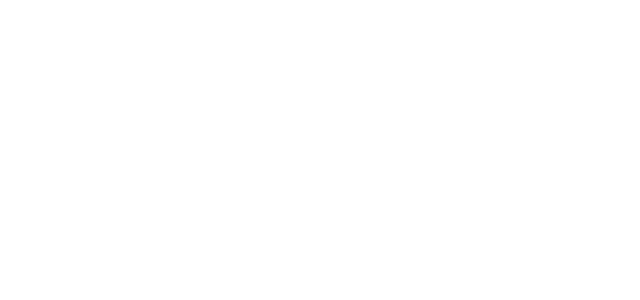
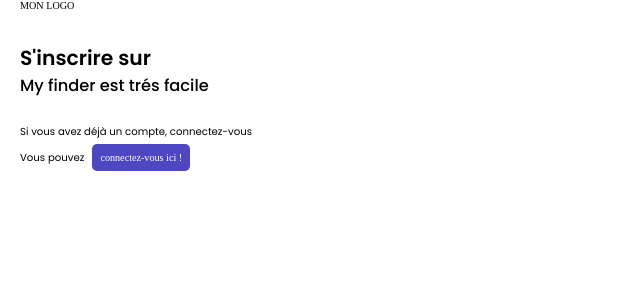
Before and after one commit to imdadAdelabou/my_finder, a Vue app in the folder frontend/my_finder/: page /register in a window 1280 px wide. Before the commit this address had no page. Shown: the top 300 px of the page, without its empty margins (0-640 px from the left). Built offline with nearby package versions, Linux system fonts and the light colour scheme.

Commit message:
Refactoring the code and currently designing signUp page

```diff
--- /dev/null
+++ b/frontend/my_finder/src/components/HeadComponent.vue
@@ -0,0 +1,97 @@
+<template>
+    <div class="head">
+        <div class="cHeader">
+            <p>MON LOGO</p>
+        </div>
+        <div class="main">
+            <h3 v-if="isLogin" >Se connecter sur</h3>
+            <h3 v-else>S'inscrire sur</h3>
+            <p class="subTle">My finder est trés facile</p>
+            <div class="spacer"></div>
+            <p class="rgst">
+                <span v-if="isLogin">Si vous n'avez pas de compte, inscrivez-vous</span>
+                <span v-else>Si vous avez déjà un compte, connectez-vous</span>
+            </p>
+            <div class="sRgst">
+                <p class="rgst spaceRgst">Vous pouvez</p>
+                <router-link :to="route">
+                    <button>
+                        <span v-if="isLogin">Inscrivez-vous ici !</span>
+                        <span v-else>connectez-vous ici !</span>
+                    </button>
+                </router-link>
+            </div>
+        </div>
+    </div>
+</template>
+
+<script>
+
+
+export default {
+   name: "HeadComponent",
+   props: {
+       isLogin: {type: Boolean, required: true},
+       route: {type: String, required: true},
+   }
+}
+
+</script>
+
+<style scoped>
+     .spacer {
+        margin-bottom: 25px;
+    }
+    .spaceRgst {
+        margin: 8px 8px 0 0;
+    }
+
+    p {
+        margin: 0;
+    }
+
+    .main {
+        margin-top: 35px;
+    }
+
+    .main h3 {
+        font-family: "Poppins";
+        font-weight: 600;
+        font-size: 2em;
+        margin: 0;
+
+    }
+
+    .main .subTle {
+        font-family: "Poppins";
+        font-weight: 500;
+        line-height: 31px;
+        font-size: 1.6em;
+    }
+
+    .main .rgst {
+        font-family: "Poppins";
+        font-weight: 400;
+        font-size: 1em;
+        margin-bottom: 6px;
+    }
+
+    .sRgst {
+        display: flex;
+        margin-bottom: 53px;
+    }
+
+    .main .sRgst button {
+        border: none;
+        padding: 8px;
+        border-radius: 5px;
+        background-color: #4D47C3;
+        color: white;
+       cursor: pointer;
+       transition: opacity 0.5s ease-in-out;
+    }
+
+    .main .sRgst button:hover {
+        opacity: 0.5;
+    }
+</style>
--- a/frontend/my_finder/src/router/index.js
+++ b/frontend/my_finder/src/router/index.js
@@ -1,6 +1,7 @@
 import { createRouter, createWebHistory } from "vue-router";
 import Home from "../views/Home.vue";
 import Login from "../views/Login";
+import Register from "../views/Register";
 
 const routes = [{
         path: "/",
@@ -11,6 +12,11 @@
         path: "/login",
         name: "Login",
         component: Login,
+    },
+    {
+        path: "/register",
+        name: "Register",
+        component: Register,
     }
 ];
 
--- a/frontend/my_finder/src/views/Login.vue
+++ b/frontend/my_finder/src/views/Login.vue
@@ -1,17 +1,7 @@
 <template>
     <div id="login">
-        <div class="cHeader">
-            <p>MON LOGO</p>
-        </div>
+        <HeadComponent isLogin=true route="/register"></HeadComponent>
         <div class="main">
-            <h3>S'inscrire sur</h3>
-            <p class="subTle">My finder est trés facile</p>
-            <div class="spacer"></div>
-            <p class="rgst">Si vous n'avez pas de compte, inscrivez-vous</p>
-            <div class="sRgst">
-                <p class="rgst spaceRgst">Vous pouvez</p>
-                <button>Inscrivez-vous ici !</button>
-            </div>
            <input type="text" placeholder="Entrez votre pseudo"/>
            <div class="cSpace"></div>
            <input type="password" placeholder="Entrez votre mots de passe"/>
@@ -56,56 +46,12 @@
         display: block;
     }
 
-    .spaceRgst {
-        margin: 8px 8px 0 0;
-    }
-
     p {
         margin: 0;
     }
+
     .main {
         margin-top: 35px;
-    }
-
-    .main h3 {
-        font-family: "Poppins";
-        font-weight: 600;
-        font-size: 2em;
-        margin: 0;
-
-    }
-
-    .main .subTle {
-        font-family: "Poppins";
-        font-weight: 500;
-        line-height: 31px;
-        font-size: 1.6em;
-    }
-
-    .main .rgst {
-        font-family: "Poppins";
-        font-weight: 400;
-        font-size: 1em;
-        margin-bottom: 6px;
-    }
-
-    .sRgst {
-        display: flex;
-        margin-bottom: 53px;
-    }
-
-    .main .sRgst button {
-        border: none;
-        padding: 8px;
-        border-radius: 5px;
-        background-color: #4D47C3;
-        color: white;
-       cursor: pointer;
-       transition: opacity 0.5s ease-in-out;
-    }
-
-    .main .sRgst button:hover {
-        opacity: 0.5;
     }
 
     input {
@@ -189,6 +135,7 @@
 
 <script>
 import SpinnerBar from '../components/SpinnerBar';
+import HeadComponent from '../components/HeadComponent.vue';
 export default {
     name: "Login",
     data() {
@@ -197,16 +144,17 @@
         };
     },
     methods: {
-        login ()  {
+        login() {
             this.isLoading = true;
             console.log("Currently login");
             setTimeout(() => {
                 this.isLoading = false;
             }, 2000);
-        }
+        },
     },
     components: {
         SpinnerBar,
+        HeadComponent,
     }
 }
 </script>
--- /dev/null
+++ b/frontend/my_finder/src/views/Register.vue
@@ -0,0 +1,24 @@
+<template>
+    <div class="register">
+        <HeadComponent :isLogin="isLoading" route="/login"></HeadComponent>
+    </div>
+</template>
+
+<style scoped>
+     .register {
+         padding: 0 20px 0 20px;
+     }
+</style>
+
+<script>
+import HeadComponent from '../components/HeadComponent.vue';
+export default {
+    name: "Register",
+    components: {HeadComponent,},
+    data() {
+        return {
+            isLoading: false,
+        }
+    }
+}
+</script>
```
